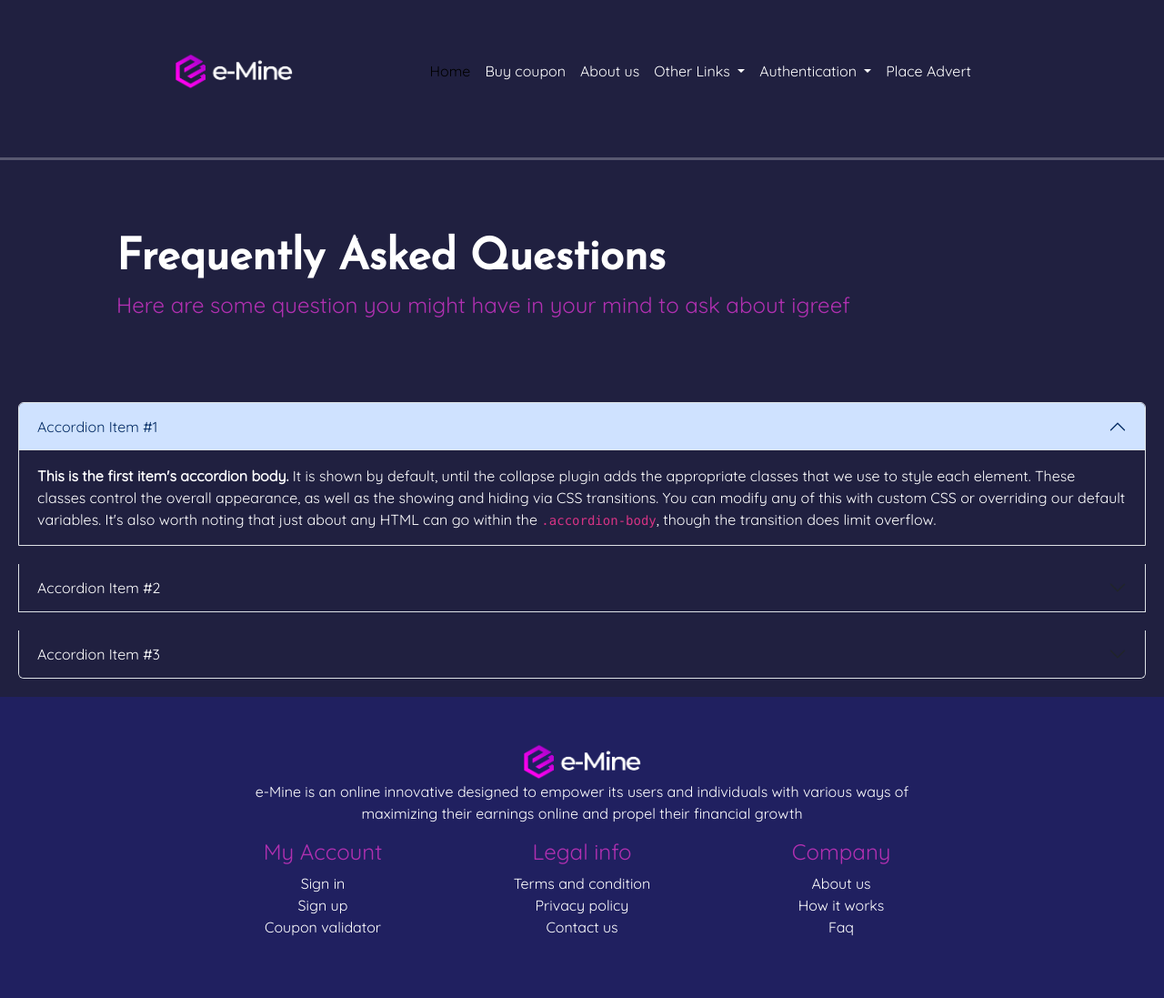
After one commit to Emmybrown775/E-mine, a Flask app: page /faq in a window 1280 px wide. The commit adds this page. Shown: the whole page at 91% size. Run offline with Flask 3, Linux system fonts and the light colour scheme.

Commit message:
about us, how it works and faq implemented

```diff
--- a/app.py
+++ b/app.py
@@ -22,6 +22,18 @@ def top_earners():
     apps_top_earners = app_top_earners.get_top_earners()
     return render_template("top_earners.html", top_earners=apps_top_earners)
 
+@app.route('/about')
+def about_us():
+    return render_template("about_us.html")
+
+@app.route('/how-it-works')
+def how_it_works():
+    return render_template('how_it_works.html')
+
+
+@app.route('/faq')
+def faq():
+    return render_template("faq.html")
 
 if __name__ == '__main__':
     app.run()
--- a/static/css/styles.css
+++ b/static/css/styles.css
@@ -51,6 +51,12 @@ h5{
 
 }
 
+h3{
+    color: white;
+    font-size: 2rem;
+    font-family: 'Quicksand', sans-serif;
+
+}
 
 
 .head{
@@ -222,7 +228,7 @@ hr.solid {
 
 /*BUY COUPON*/
 .page-top{
-    padding: 20px;
+    padding: 5% 10%;
 }
 
 .vendors{
@@ -253,3 +259,22 @@ hr.solid {
 .message-btn:hover {
     background: #B030B0
 }
+
+
+/*Faqs*/
+.accordion-item{
+    background-color: #202040;
+    margin: 20px;
+}
+
+.accordion-button{
+    background-color: #202040;
+    color: white;
+    font-size: 1rem;
+        font-family: 'Quicksand', sans-serif;
+}
+
+.accordion-body{
+    font-family: 'Quicksand', sans-serif;
+    color: white;
+}
--- a/templates/buy_coupon.html
+++ b/templates/buy_coupon.html
@@ -10,8 +10,7 @@
     <div class="row justify-content-center align-items-center">
         <div class="col-4 col-sm-4 ">
             <img src="{{ url_for('static', filename='images/vendor.png')}}" alt="profile pic" height="100" width="100"
-                 class="profile_pic"
-            >
+                 class="profile_pic">
 
         </div>
         <div class="col-4 col-sm-4">
--- /dev/null
+++ b/templates/faq.html
@@ -0,0 +1,49 @@
+{% include "header.html" %}
+
+<div class="page-top">
+    <h1> Frequently Asked Questions</h1>
+    <h5>
+        Here are some question you might have in your mind to ask about igreef
+    </h5>
+</div>
+
+<div class="accordion" id="accordionExample">
+  <div class="accordion-item">
+    <h5 class="accordion-header">
+      <button class="accordion-button" type="button" data-bs-toggle="collapse" data-bs-target="#collapseOne" aria-expanded="true" aria-controls="collapseOne">
+        Accordion Item #1
+      </button>
+    </h5>
+    <div id="collapseOne" class="accordion-collapse collapse show" data-bs-parent="#accordionExample">
+      <div class="accordion-body">
+        <strong>This is the first item's accordion body.</strong> It is shown by default, until the collapse plugin adds the appropriate classes that we use to style each element. These classes control the overall appearance, as well as the showing and hiding via CSS transitions. You can modify any of this with custom CSS or overriding our default variables. It's also worth noting that just about any HTML can go within the <code>.accordion-body</code>, though the transition does limit overflow.
+      </div>
+    </div>
+  </div>
+  <div class="accordion-item">
+    <h3 class="accordion-header">
+      <button class="accordion-button collapsed" type="button" data-bs-toggle="collapse" data-bs-target="#collapseTwo" aria-expanded="false" aria-controls="collapseTwo">
+        Accordion Item #2
+      </button>
+    </h3>
+    <div id="collapseTwo" class="accordion-collapse collapse" data-bs-parent="#accordionExample">
+      <div class="accordion-body">
+        <strong>This is the second item's accordion body.</strong> It is hidden by default, until the collapse plugin adds the appropriate classes that we use to style each element. These classes control the overall appearance, as well as the showing and hiding via CSS transitions. You can modify any of this with custom CSS or overriding our default variables. It's also worth noting that just about any HTML can go within the <code>.accordion-body</code>, though the transition does limit overflow.
+      </div>
+    </div>
+  </div>
+  <div class="accordion-item">
+    <h3 class="accordion-header">
+      <button class="accordion-button collapsed" type="button" data-bs-toggle="collapse" data-bs-target="#collapseThree" aria-expanded="false" aria-controls="collapseThree">
+        Accordion Item #3
+      </button>
+    </h3>
+    <div id="collapseThree" class="accordion-collapse collapse" data-bs-parent="#accordionExample">
+      <div class="accordion-body">
+        <strong>This is the third item's accordion body.</strong> It is hidden by default, until the collapse plugin adds the appropriate classes that we use to style each element. These classes control the overall appearance, as well as the showing and hiding via CSS transitions. You can modify any of this with custom CSS or overriding our default variables. It's also worth noting that just about any HTML can go within the <code>.accordion-body</code>, though the transition does limit overflow.
+      </div>
+    </div>
+  </div>
+</div>
+
+{% include "footer.html" %}
--- a/templates/header.html
+++ b/templates/header.html
@@ -33,7 +33,7 @@
                     <a class="nav-link" href="{{ url_for("buy_coupon") }}">Buy coupon</a>
                 </li>
                 <li class="nav-item">
-                    <a class="nav-link" href="#">About us</a>
+                    <a class="nav-link" href="{{ url_for("about_us") }}">About us</a>
                 </li>
                 <li class="nav-item dropdown">
                     <a class="nav-link dropdown-toggle" href="#" role="button" data-bs-toggle="dropdown"
@@ -45,13 +45,13 @@
                         <li>
                             <hr class="dropdown-divider">
                         </li>
-                        <li><a class="dropdown-item test" href="#">FAQ</a></li>
+                        <li><a class="dropdown-item test" href="{{ url_for('faq') }}">FAQ</a></li>
                     </ul>
                 </li>
                 <li class="nav-item dropdown">
                     <a class="nav-link dropdown-toggle" href="#" role="button" data-bs-toggle="dropdown"
                        aria-expanded="false">
-                        Other Links
+                        Authentication
                     </a>
                     <ul class="dropdown-menu">
                         <li><a class="dropdown-item" href="#">Login</a></li>
```
Also changed, not shown: templates/about_us.html (added, +38 -0 lines), templates/how_it_works.html (added, +19 -0 lines).
